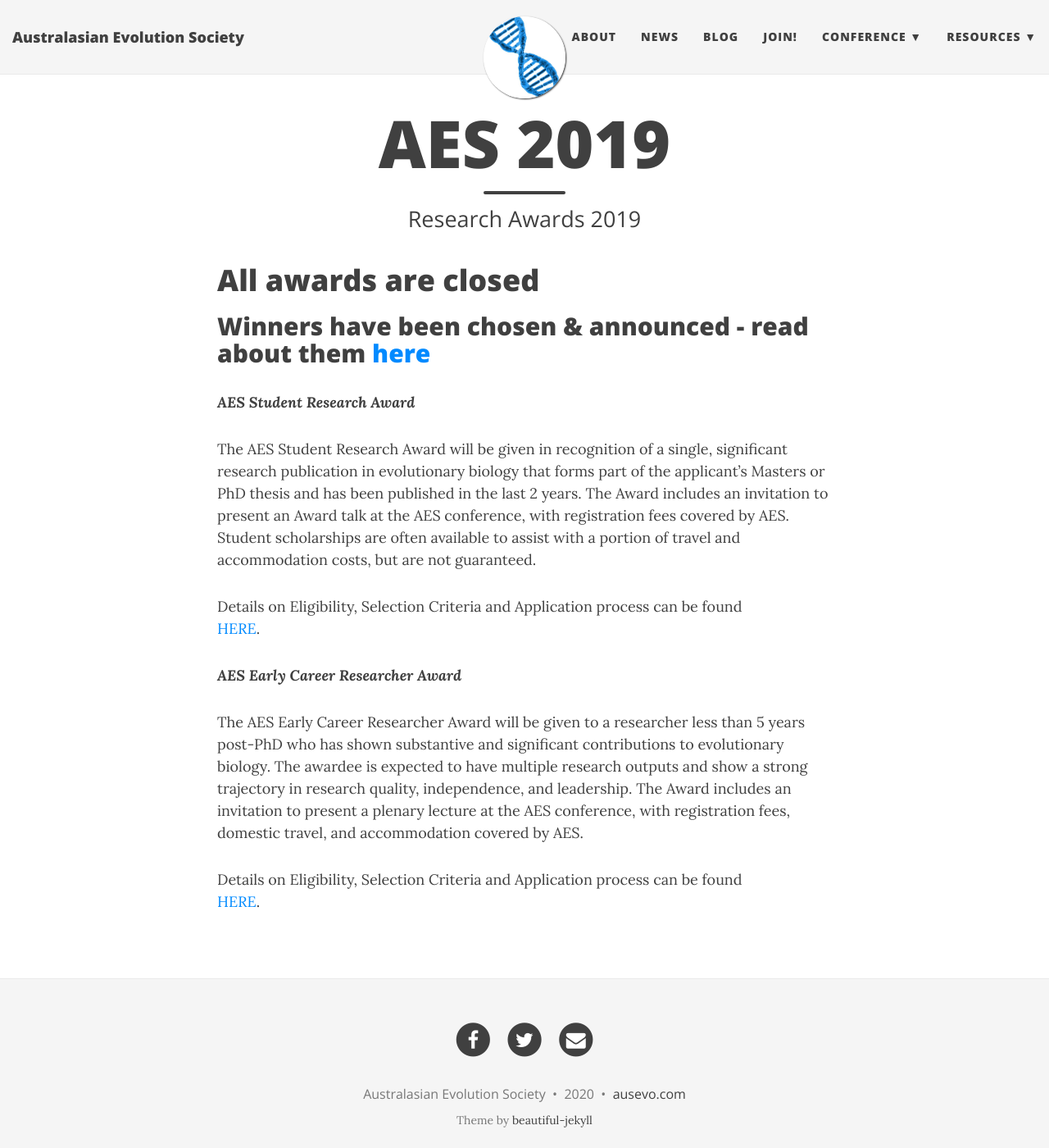
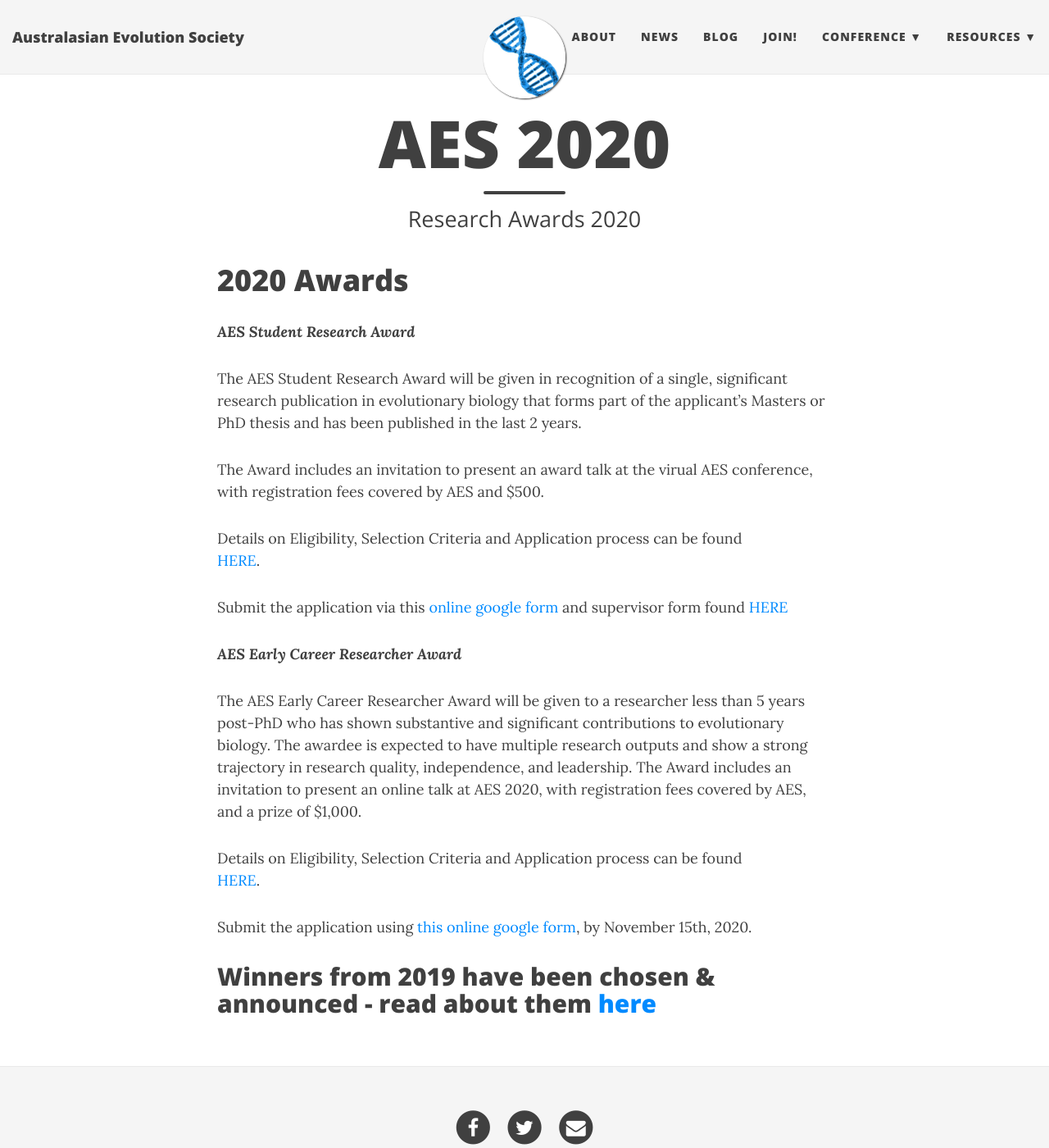
Before and after one commit to ausevo/ausevo.github.io, a Jekyll site: the page built from prizes.md, in a window 1280 px wide and 1400 px high. Shown: the whole window at 82% size. Built offline with Jekyll 4.4.1, drawn with Linux system fonts in a browser that asks for light colours; nearby versions of some CDN libraries.

Commit message:
updated prize info

```diff
--- a/prizes.md
+++ b/prizes.md
@@ -1,26 +1,31 @@
 ---
+title: "AES 2020"
 layout: page
-title: AES 2019
-subtitle: Research Awards 2019
-css: "/css/index.css"
+subtitle: Research Awards 2020
+css: /css/index.css
 ---
 
-# All awards are closed
-## Winners have been chosen & announced - read about them [here](http://ausevo.com/2019-08-08-AES_Award_Winners/)
+# 2020 Awards
 
 ***AES Student Research Award***
 
 The AES Student Research Award will be given in recognition of a single, significant research publication in evolutionary biology that forms part of the applicant’s Masters or PhD thesis and has been published in the last 2 years.
-The Award includes an invitation to present an Award talk at the AES conference, with registration fees covered by AES. Student scholarships are often available to assist with a portion of travel and accommodation costs, but are not guaranteed.
+
+The Award includes an invitation to present an award talk at the virual AES conference, with registration fees covered by AES and $500.
 
 Details on Eligibility, Selection Criteria and Application process can be found
-[HERE](http://ausevo.github.io/docs/AES_Student_Research_Award.docx).
+[HERE](http://ausevo.github.io/docs/AES_Student_Research_Award_2020.docx).
 
+Submit the application via this [online google form](https://docs.google.com/forms/d/1wfNtiPZlJwzrbf3MWd6py1G4xyjOeSNt4elQpRDsFPc/edit) and supervisor form found [HERE](https://docs.google.com/forms/d/1Jz-hFO0DhN_IGgO09wgdsUs1fvx9dSxviS5aX4Cml8I/edit)
 
 ***AES Early Career Researcher Award***
 
 The AES Early Career Researcher Award will be given to a researcher less than 5 years post-PhD who has shown substantive and significant contributions to evolutionary biology. The awardee is expected to have multiple research outputs and show a strong trajectory in research quality, independence, and leadership.
-The Award includes an invitation to present a plenary lecture at the AES conference, with registration fees, domestic travel, and accommodation covered by AES.
+The Award includes an invitation to present an online talk at AES 2020, with registration fees covered by AES, and a prize of $1,000.
 
 Details on Eligibility, Selection Criteria and Application process can be found
-[HERE](http://ausevo.github.io/docs/AES_ECR_Award.docx).
+[HERE](http://ausevo.github.io/docs/AES_ECR_Award_2020.docx).
+
+Submit the application using [this online google form](https://docs.google.com/forms/d/1QI4ySFWZYIb-Il4fdvz6gSMF-9FpOtOFJQZboP6IQ2s/edit), by November 15th, 2020.
+
+## Winners from 2019 have been chosen & announced - read about them [here](http://ausevo.com/2019-08-08-AES_Award_Winners/)
```
